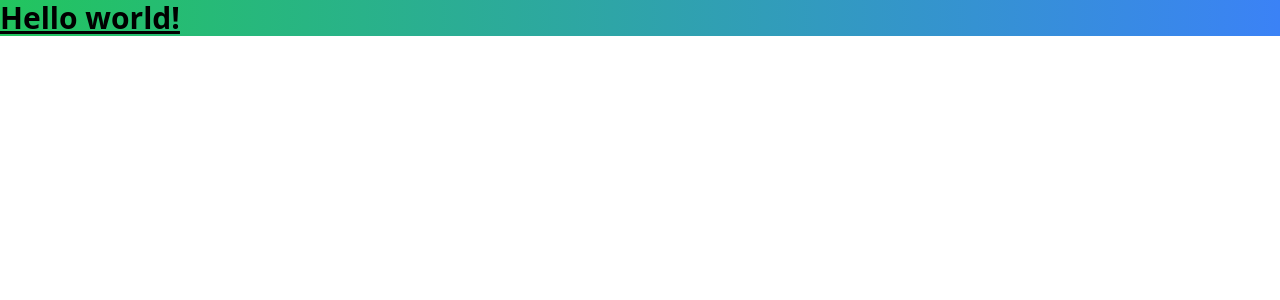
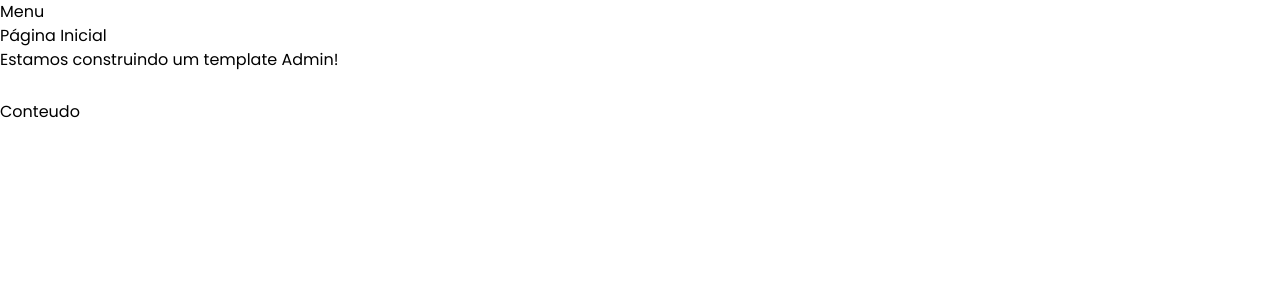
Before and after one commit to MatheusFornari96/admin-template, a Next.js app: page / in a window 1280 px wide. Shown: the top 300 px of the page. Built offline with nearby package versions, Linux system fonts and the light colour scheme.

Commit message:
criado layout base

```diff
--- /dev/null
+++ b/src/components/template/Cabeçalho.tsx
@@ -0,0 +1,14 @@
+import Titulo from "./Titulo";
+
+interface CabeçalhoProps {
+  titulo: string;
+  subtitulo: string;
+}
+
+export default function Cabeçalho(props: CabeçalhoProps) {
+  return (
+    <div>
+      <Titulo titulo={props.titulo} subtitulo={props.subtitulo} />
+    </div>
+  )
+}
--- /dev/null
+++ b/src/components/template/Conteudo.tsx
@@ -0,0 +1,13 @@
+interface ConteudoProps {
+  children?: any;
+}
+
+export default function Conteudo(props: ConteudoProps) {
+  return (
+    <div className={`
+    flex flex-col mt-7
+    `}>
+      {props.children}
+    </div>
+  )
+}
--- /dev/null
+++ b/src/components/template/Layout.tsx
@@ -0,0 +1,21 @@
+import Cabeçalho from "./Cabeçalho";
+import Conteudo from "./Conteudo";
+import MenuLateral from "./MenuLateral";
+
+interface LayoutProps {
+  titulo: string;
+  subtitulo: string;
+  children?: any;
+}
+
+export default function Layout(props: LayoutProps) {
+  return (
+    <div>
+      <MenuLateral />
+      <Cabeçalho titulo={props.titulo} subtitulo={props.subtitulo} />
+      <Conteudo>
+        {props.children}
+      </Conteudo>
+    </div>
+  )
+}
--- /dev/null
+++ b/src/components/template/MenuLateral.tsx
@@ -0,0 +1,7 @@
+export default function MenuLateral() {
+  return (
+    <aside>
+      <h1>Menu</h1>
+    </aside>
+  )
+}
--- /dev/null
+++ b/src/components/template/Titulo.tsx
@@ -0,0 +1,19 @@
+interface TituloProps {
+  titulo: string;
+  subtitulo: string;
+}
+
+export default function Titulo(props: TituloProps) {
+  return (
+    <div>
+      <h1 className={`
+
+      `}>
+        {props.titulo}</h1>
+      <h2 className={`
+
+      `}>
+        {props.subtitulo}</h2>
+    </div>
+  )
+}
--- a/src/pages/index.tsx
+++ b/src/pages/index.tsx
@@ -1,9 +1,9 @@
+import Layout from '../components/template/Layout'
+
 export default function Home() {
   return (
-    <div className="bg-gradient-to-r from-green-500 to-blue-500">
-      <h1 className="text-3xl font-bold underline">
-        Hello world!
-      </h1>
-    </div>
+    <Layout titulo="Página Inicial" subtitulo="Estamos construindo um template Admin!" >
+      <h3>Conteudo</h3>
+    </Layout>
   )
 }
--- a/src/styles/globals.css
+++ b/src/styles/globals.css
@@ -1,13 +1,13 @@
+@import url('https://fonts.googleapis.com/css2?family=Poppins:wght@100;200;300;400;500;600;700;800;900&display=swap');
 @tailwind base;
 @tailwind components;
 @tailwind utilities;
 
-/* html,
+html,
 body {
   padding: 0;
   margin: 0;
-  font-family: -apple-system, BlinkMacSystemFont, Segoe UI, Roboto, Oxygen,
-    Ubuntu, Cantarell, Fira Sans, Droid Sans, Helvetica Neue, sans-serif;
+  font-family: 'Poppins', sans-serif;
 }
 
 a {
@@ -19,7 +19,7 @@
   box-sizing: border-box;
 }
 
-@media (prefers-color-scheme: dark) {
+/* @media (prefers-color-scheme: dark) {
   html {
     color-scheme: dark;
   }
```
